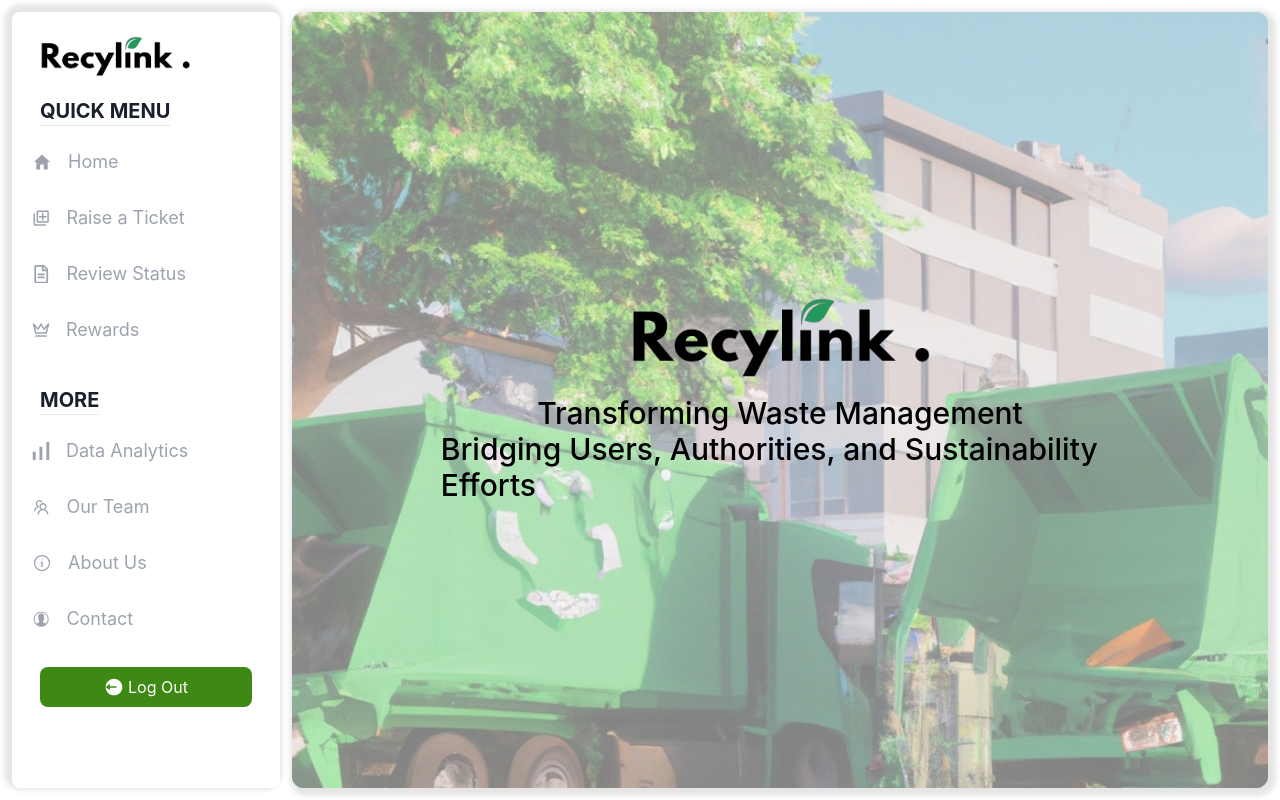
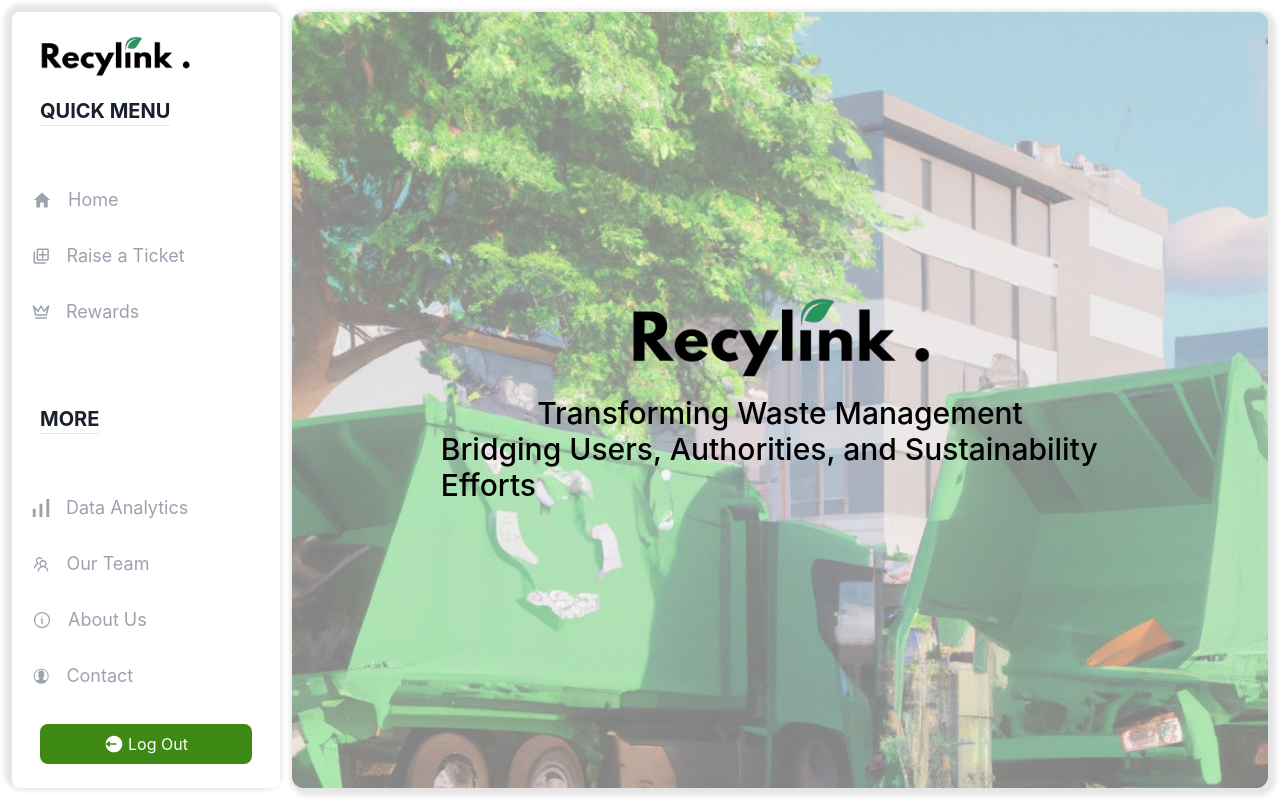
Before and after one commit to Hari-1903/Recylink, a Next.js app: page /User in a window 1280 px wide. Built offline with nearby package versions, Linux system fonts and the light colour scheme.

Commit message:
Fix : Removal of Unnecessary Links in UserNav component

```diff
--- a/components/UserNav.tsx
+++ b/components/UserNav.tsx
@@ -24,7 +24,7 @@
                 <Link href="/User" className='ml-7'>
                     <Image src="/assets/icons/recylink_black.png" width={150} height={150} alt="logo" className='hidden md:block' />
                 </Link>
-                <div className="flex flex-col items-start gap-2 h-full w-full">
+                <div className="flex flex-col justify-between items-start gap-2 h-full w-full">
 
                     <h1 className='text-xl text-left cursor-pointer font-bold border-b mt-5 ml-7 '>QUICK MENU</h1>
                     <div className='w-full'>
@@ -36,10 +36,7 @@
                             <MdOutlineAddToPhotos size="1.15rem"/>
                             <p>Raise a Ticket</p>
                         </Link>
-                        <Link href='/User/ReviewStatus' className='flex justify-start items-center w-full gap-4 pl-5 text-lg text-gray-400 hover:text-primary hover:shadow-[0px_0px_10px_5px_rgb(0,0,0,0.04)] hover:border-l-8 hover:border-primary p-3.5 rounded-lg '>
-                            <FaRegFileAlt size="1.15rem"/>
-                            <p>Review Status</p>
-                        </Link>
+
                         <Link href='/User/Rewards' className='flex justify-start items-center w-full gap-4 pl-5 text-lg text-gray-400 hover:text-primary hover:shadow-[0px_0px_10px_5px_rgb(0,0,0,0.04)] hover:border-l-8 hover:border-primary p-3.5 rounded-lg '>
                             <LuCrown />
                             <p>Rewards</p>
```
